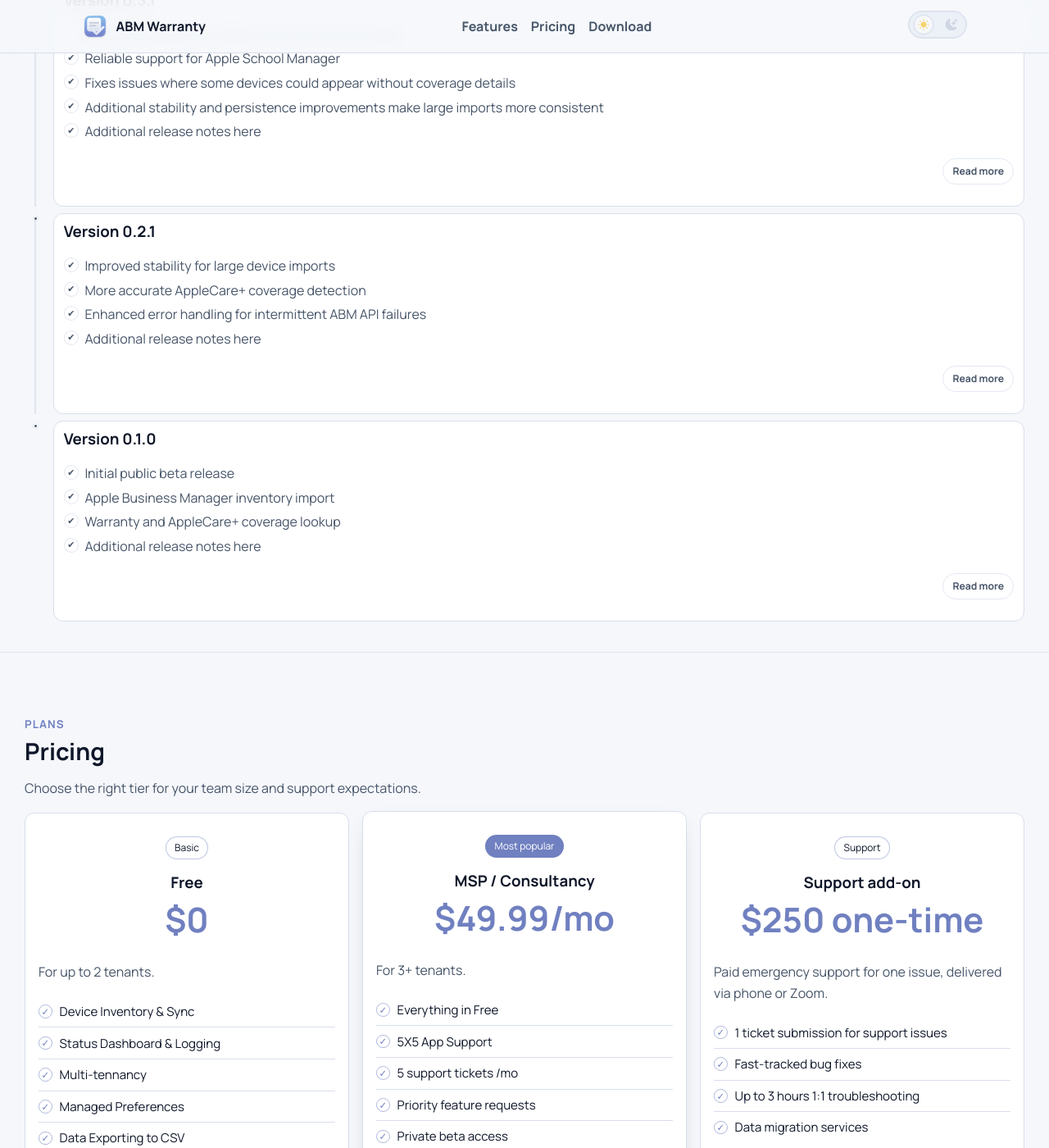
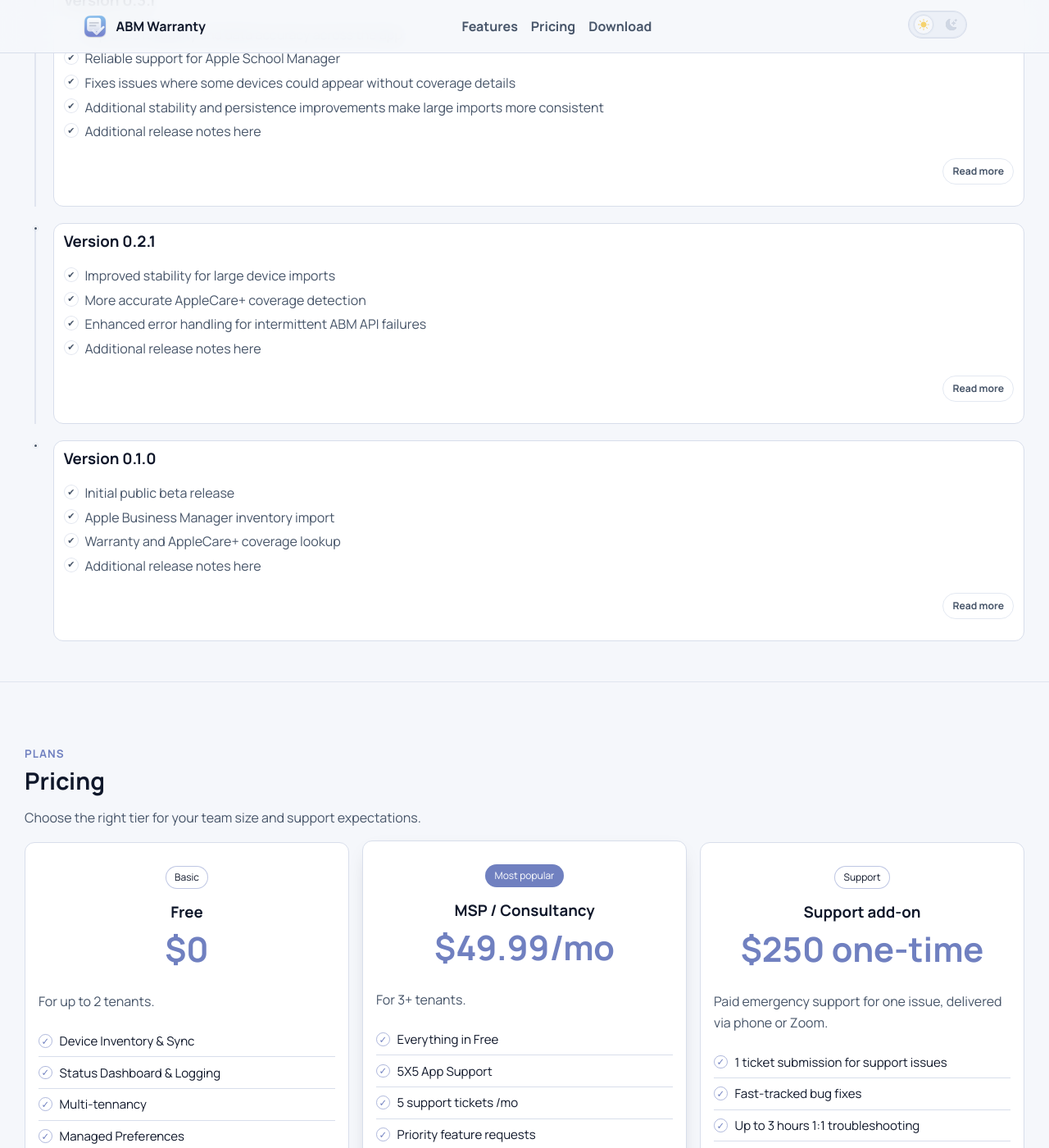
Before and after one commit to jonbrown21/abmwarranty, a Jekyll site: the page built from changelog.md, in a window 1280 px wide and 1400 px high, scrolled down 940 px. Shown: the whole window at 82% size. Built offline with Jekyll 4.4.1, drawn with Linux system fonts in a browser that asks for light colours.

Commit message:
style: increase changelog timeline card spacing

```diff
--- a/assets/css/main.css
+++ b/assets/css/main.css
@@ -481,7 +481,7 @@ html[data-theme='dark'] .theme-icon-light { color: #9ca9c0; opacity: 0.35; }
   display: flex;
   gap: 0.55rem;
   align-items: stretch;
-  margin-bottom: 0.5rem;
+  margin-bottom: 1.25rem;
 }
 
 .changelog-dot-col {
```
